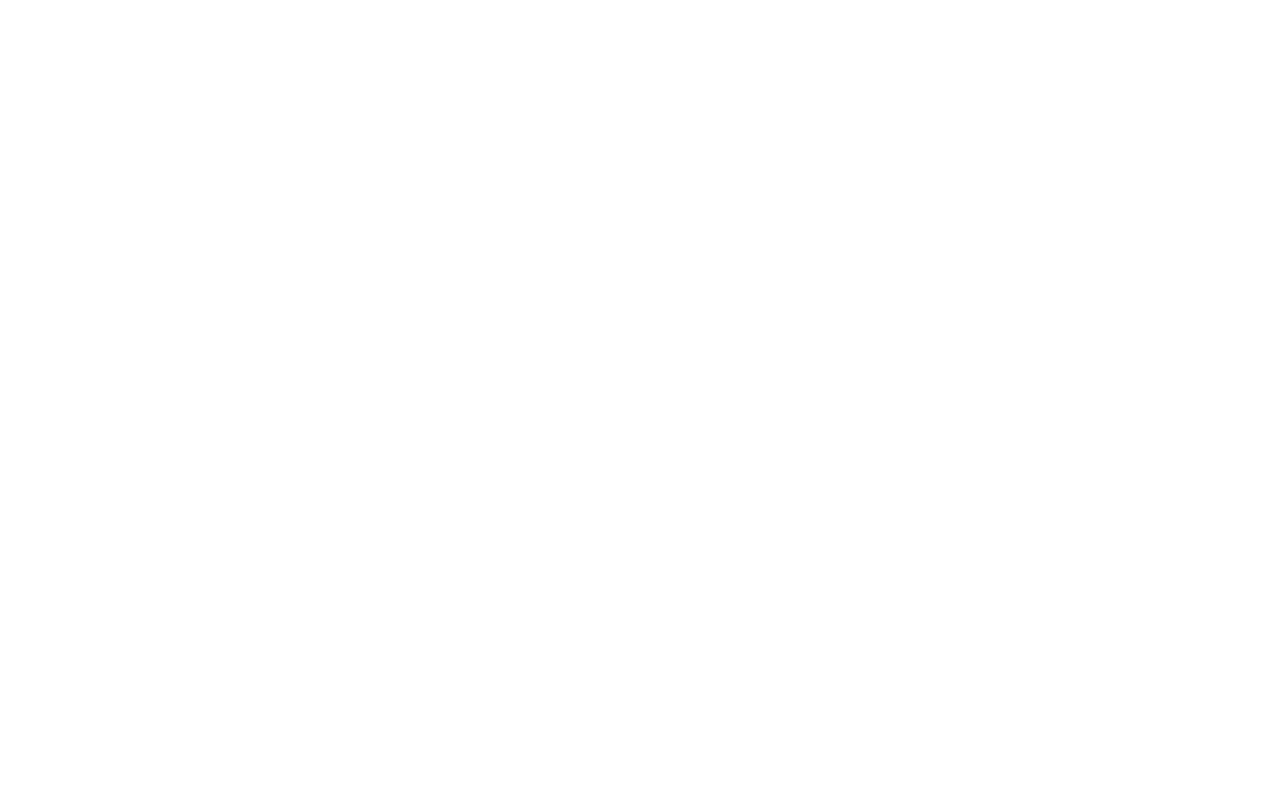
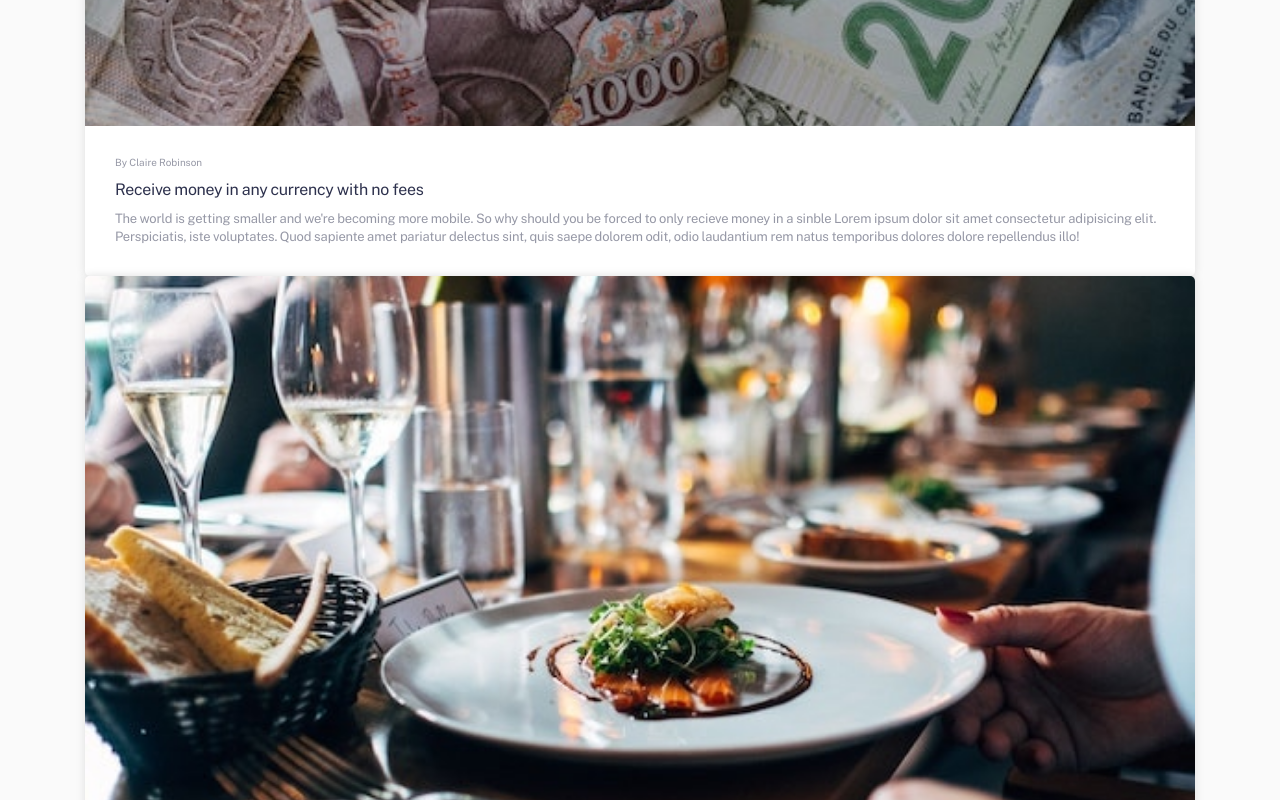
Before and after one commit to rodolfomayora/easybank-landing-page, a React (Create React App) app: page / in a window 1280 px wide. Shown: the part 2100-2900 px from the top of the page. Before the commit the page ends 1660 px from the top, so only its background shows below. Built offline with nearby package versions, Linux system fonts and the light colour scheme.

Commit message:
ELP-11: Article Componente

```diff
--- /dev/null
+++ b/src/components/Acticle/index.tsx
@@ -0,0 +1,38 @@
+import React, { FC } from 'react';
+import ArticleProps from './type';
+import style from './style.module.scss';
+
+import { articleImage1 } from '../../assets/img';
+
+const Acticle: FC<ArticleProps> = ({
+  author,
+  title,
+  overview,
+  image
+}) => (
+  <article className={style.Acticle}>
+
+    <div className={style.imageBase}>
+      <div className={style.imageLayer}>
+        <div className={style.imageWrapper}>
+          <img className={style.image}
+            src={image}
+            alt={title}
+          />
+        </div>
+      </div>
+    </div>
+
+    <div className={style.overview}>
+      <div className={style.author}>By {author}</div>
+      <h3 className={style.title}>{title}</h3>
+      <p className={style.paragraph}>
+      {
+        `${overview} Lorem ipsum dolor sit amet consectetur adipisicing elit. Perspiciatis, iste voluptates. Quod sapiente amet pariatur delectus sint, quis saepe dolorem odit, odio laudantium rem natus temporibus dolores dolore repellendus illo!`
+      }
+      </p>
+    </div>
+  </article>
+)
+
+export default Acticle;
--- /dev/null
+++ b/src/components/Acticle/style.module.scss
@@ -0,0 +1,58 @@
+@import '../../assets/styles/config';
+
+.Acticle {
+  border-radius: 5px;
+  overflow: hidden;
+  background-color: $white;
+  box-shadow: 0 0 10px hsl(0, 0%, 87%);
+
+  .imageBase {
+    width: 100%;
+  }
+
+  .imageLayer {
+    position: relative;
+    // equivalent to 200px
+    padding-top: 61.6%;
+  }
+
+  .imageWrapper {
+    position: absolute;
+    top: 0;
+    left: 0;
+    right: 0;
+    bottom: 0;
+  }
+
+  .image {
+    width: 100%;
+    height: 100%;
+    object-fit: cover;
+  }
+
+  .overview { padding: 30px; }
+
+  .author { font-size: 10px; }
+
+  .title {
+    padding-top: 12px;
+    font-size: 16px;
+    font-weight: 400;
+    color: $blue-1;
+    letter-spacing: -0.3px;
+    line-height: 20px;
+  }
+
+  .paragraph {
+    padding-top: 10px;
+    font-size: 13px;
+    letter-spacing: -0.2px;
+    line-height: 18px;
+
+    // truncate and allipsis
+    display: -webkit-box;
+    -webkit-line-clamp: 3;
+    -webkit-box-orient: vertical;
+    overflow: hidden;
+  }
+}
--- /dev/null
+++ b/src/components/Acticle/type.ts
@@ -0,0 +1,8 @@
+type ArticleProps = {
+  author: string,
+  title: string,
+  overview: string,
+  image: any
+}
+
+export default ArticleProps;
--- a/src/components/Footer/style.module.scss
+++ b/src/components/Footer/style.module.scss
@@ -60,7 +60,7 @@
       grid-template-rows: repeat(2, auto);
       grid-template-columns: repeat(4, 1fr);
       grid-row-gap: 25px;
-      grid-column-gap: 40px;
+      grid-column-gap: 25px;
       justify-items: start;
 
       & > :nth-child(1) {
--- a/src/components/index.ts
+++ b/src/components/index.ts
@@ -3,9 +3,10 @@
 export { default as Header } from './Header';
 export { default as Footer } from './Footer';
 export { default as Layout } from './Layout';
+export { default as GridLayout } from './GridLayout';
 export { default as MainNavigation } from './MainNavigation';
 export { default as SecondNavigation } from './SecondNavigation';
 export { default as ButtonInvitation } from './ButtonInvitation';
 export { default as SocialLinks } from './SocialLinks';
 export { default as FeatureBlock } from './FeatureBlock';
-export { default as GridLayout } from './GridLayout';
+export { default as Acticle } from './Acticle';
--- a/src/landingSections/ActicleSection/index.tsx
+++ b/src/landingSections/ActicleSection/index.tsx
@@ -1,11 +1,25 @@
 import React, { FC } from 'react';
-import { Container } from '../../components';
+import { Container, Acticle } from '../../components';
 import style from './style.module.scss';
+import sampleData from './sampleData';
 
 const ActicleSection: FC = () => (
   <section className={style.ActicleSection}>
     <Container>
       <h2>Latest Articles</h2>
+      <div>
+      {
+        sampleData.map(({ id, author, title, overview, image }: any) => (
+          <Acticle
+            key={id.toString()}
+            author={author}
+            title={title}
+            overview={overview}
+            image={image}
+          />
+        ))
+      }
+      </div>
     </Container>
   </section>
 )
--- /dev/null
+++ b/src/landingSections/ActicleSection/sampleData.ts
@@ -0,0 +1,37 @@
+import {
+  articleImage1,
+  articleImage2,
+  articleImage3,
+  articleImage4
+} from '../../assets/img';
+
+export default [
+  {
+    id: 1,
+    author: "Claire Robinson",
+    title: "Receive money in any currency with no fees",
+    overview: "The world is getting smaller and we're becoming more mobile. So why should you be forced to only recieve money in a sinble",
+    image: articleImage1
+  },
+  {
+    id: 2,
+    author: "Wilson Hutton",
+    title: "Treat yourself without worrying about money",
+    overview: "Our simple budgeting feature allows you to separate out your spending and set realistic limits each month. That means you",
+    image: articleImage2
+  },
+  {
+    id: 3,
+    author: "Wilson Hutton",
+    title: "Take your Easybank card wherever you go",
+    overview: "We want you to  enjoy travels, This is why we don't charge any fees on purchases while you're abroad. We'll even show you",
+    image: articleImage3
+  },
+  {
+    id: 4,
+    author: "Claire Robinson",
+    title: "Our invite-only Beta accounts are now live!",
+    overview: "After a lot of hard workd by the whole team, we're excited to launch our closed beta. It's easty to request an invite through the site",
+    image: articleImage4
+  }
+]
--- a/src/landingSections/ActicleSection/style.module.scss
+++ b/src/landingSections/ActicleSection/style.module.scss
@@ -1,6 +1,6 @@
 @import '../../assets/styles/config.scss';
 
 .ActicleSection {
-
+  padding: 70px 0;
   background-color: $gray;
 }
--- a/src/landingSections/FeatureSection/index.tsx
+++ b/src/landingSections/FeatureSection/index.tsx
@@ -49,7 +49,7 @@
           {
             features.map(({ id, title, description, icon }: any) => (
               <FeatureBlock
-                key={id}
+                key={id.toString()}
                 title={title}
                 description={description}
                 icon={icon}
```
Also changed, not shown: src/assets/img/index.ts (+4 -4 lines).
